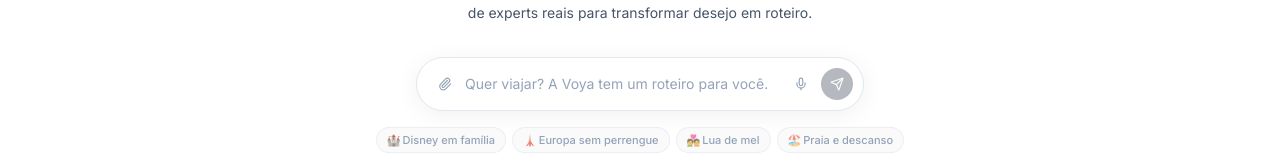
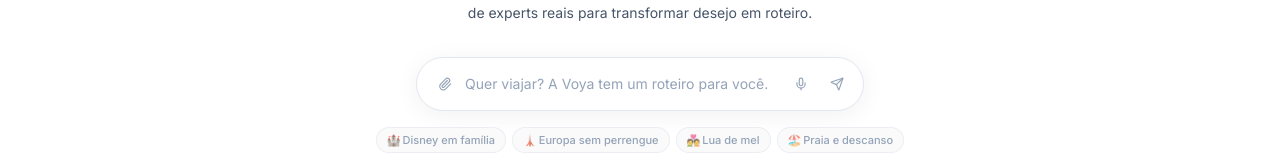
Before and after one commit to paulosantana-design/Voya-AI, a Next.js app: page / in a window 1280 px wide. Shown: the part 293-451 px from the top of the page. Built offline with nearby package versions, Linux system fonts and the light colour scheme.

Commit message:
feat: update send button state based on text input
Change button style to reflect text input presence.

```diff
--- a/components/chat-input.tsx
+++ b/components/chat-input.tsx
@@ -64,8 +64,12 @@ export function ChatInput({ onSend, placeholder = "Digite sua mensagem...", larg
         <button
           type="submit"
           disabled={!message.trim()}
-          className={`flex items-center justify-center rounded-full bg-foreground text-background transition-all hover:bg-foreground/90 disabled:opacity-30 disabled:cursor-not-allowed ${
+          className={`flex items-center justify-center rounded-full transition-all ${
             large ? 'w-8 h-8' : 'w-7 h-7'
+          } ${
+            message.trim()
+              ? 'bg-foreground text-background hover:bg-foreground/90'
+              : 'text-foreground-muted hover:text-foreground hover:bg-muted/60'
           }`}
         >
           <Send className={large ? 'w-3.5 h-3.5' : 'w-3 h-3'} />
```
